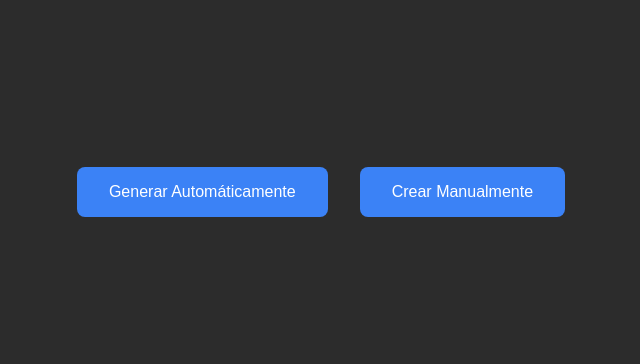
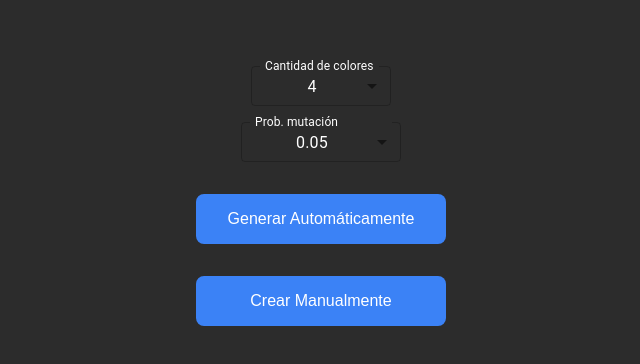
Before and after one commit to TonyBitArt/tarea-corta-grafos, a React (Vite) app: page / in a window 1280 px wide. Shown: the part 208-572 px from the top of the page, without its empty margins (319-959 px from the left). Built offline with nearby package versions, Linux system fonts and the light colour scheme.

Commit message:
- Coloreado de grafos - Historial de generaciones - Selector de parametros de colores y probabilidad de mutación

```diff
--- a/package.json
+++ b/package.json
@@ -12,6 +12,9 @@
     "deploy": "gh-pages -d dist"
   },
   "dependencies": {
+    "@emotion/react": "^11.14.0",
+    "@emotion/styled": "^11.14.1",
+    "@mui/material": "^9.0.0",
     "@xyflow/react": "^12.10.2",
     "react": "^19.2.5",
     "react-dom": "^19.2.5"
--- a/src/App.jsx
+++ b/src/App.jsx
@@ -2,6 +2,13 @@ import { useState } from 'react'
 import { AlgorithmGA } from './logic/AlgorithmGA'
 import { GraphBuilder } from './GUI/GraphBuilder'
 import { Representation } from './GUI/representation'
+
+// Colores
+const COLORS = ['#e6194b', '#3cb44b', '#ffe119', '#4363d8'];
+
+function getColorForGene(gene) {
+  return COLORS[gene - 1];
+}
 
 function App() {
   const [appState, setAppState] = useState('building'); // 'building' | 'visualizing'
@@ -10,9 +17,9 @@ function App() {
   const [edges, setEdges] = useState([]);
   const [coloringSolution, setColoringSolution] = useState(null);
 
-  const handleGraphReady = ({ graph: builtGraph, nodes: builtNodes, edges: builtEdges }) => {
+  const handleGraphReady = ({ graph: builtGraph, nodes: builtNodes, edges: builtEdges, colors: builtColors, mutationRate: builtMutationRate }) => {
     // Apply coloring algorithm
-    const algorithm = new AlgorithmGA(builtGraph, 4, 0.05);
+    const algorithm = new AlgorithmGA(builtGraph, builtColors, builtMutationRate);
     const result = algorithm.geneticAlgorithm();
 
     console.log("Matriz de adyacencia:", builtGraph.adjacencyMatrix);
@@ -40,15 +47,27 @@ function App() {
   }
 
   if (appState === 'visualizing' && graph) {
+    const coloredNodes = nodes.map((node, index) => {
+      const gene = coloringSolution?.bestSolution?.individual?.[index];
+
+      return {
+        ...node,
+        data: {
+          ...node.data,
+          fillColor: getColorForGene(gene),
+        },
+      };
+    });
+
     return (
       <div style={{ width: '100%', height: '100%', display: 'flex', flexDirection: 'column' }}>
-        <Representation graph={graph} nodes={nodes} edges={edges} isEditable={false} />
+        <Representation graph={graph} nodes={coloredNodes} edges={edges} isEditable={false} />
 
         <button
           onClick={handleBackToBuilder}
           style={{
             position: 'absolute',
-            bottom: '1rem',
+            top: '1rem',
             left: '1rem',
             padding: '0.5rem 1rem',
             backgroundColor: '#ef4444',
@@ -76,12 +95,20 @@ function App() {
           <h3>Solución de Coloreado</h3>
           {coloringSolution && (
             <>
-              <p>Colores usados: {coloringSolution.bestSolution.length}</p>
+              <p>Colores usados: {new Set(coloringSolution.bestSolution.individual).size}</p>
+              <p>Conflictos: {coloringSolution.bestSolution.conflicts}</p>
               <p>Generaciones: {coloringSolution.generations}</p>
               <details>
-                <summary>Ver detalles</summary>
+                <summary>Ver historial de generaciones</summary>
                 <pre style={{ fontSize: '0.8rem', overflow: 'auto', maxHeight: '200px' }}>
-                  {JSON.stringify(coloringSolution.bestSolution, null, 2)}
+                  {JSON.stringify(
+                    coloringSolution.history.map((entry, generation) => ({
+                      generation,
+                      conflicts: entry.conflicts
+                    })),
+                    null,
+                    2
+                  )}
                 </pre>
               </details>
             </>
--- a/src/GUI/GraphBuilder.jsx
+++ b/src/GUI/GraphBuilder.jsx
@@ -4,6 +4,13 @@ import { Graph } from '../logic/Graph';
 import { Representation } from './representation';
 import './css/gui.css';
 import { randint } from '../utils/helperFunctions';
+
+// Imports para el selector de colores y tasa de mutación
+import Box from '@mui/material/Box';
+import InputLabel from '@mui/material/InputLabel';
+import MenuItem from '@mui/material/MenuItem';
+import FormControl from '@mui/material/FormControl';
+import Select from '@mui/material/Select';
 
 const MIN_VERTEX_COUNT = 20;
 const MAX_VERTEX_COUNT = 50;
@@ -65,6 +72,8 @@ export function GraphBuilder({ onGraphReady }) {
   const [graph, setGraph] = useState(null);
   const [nodes, setNodes, onNodesChange] = useNodesState([]);
   const [edges, setEdges] = useEdgesState([]);
+  const [colorCount, setColorCount] = useState(4);
+  const [mutationRate, setMutationRate] = useState(0.05);
 
   const initializeGraph = (vertexCount, manual = false) => {
     const newGraph = new Graph(vertexCount);
@@ -123,7 +132,7 @@ export function GraphBuilder({ onGraphReady }) {
 
   const handleGraphFinalized = () => {
     if (graph) {
-      onGraphReady({ graph, nodes, edges });
+      onGraphReady({ graph, nodes, edges, colors: colorCount, mutationRate });
     }
   };
 
@@ -161,6 +170,39 @@ export function GraphBuilder({ onGraphReady }) {
       <div className='background'>
 
         <div style={{ display: 'flex', gap: '2rem' }}>
+
+          <Box sx={{ display: 'flex', gap: 2, alignItems: 'center', marginTop: '0.5rem' }}>
+            <FormControl size="small" sx={{ minWidth: 140}}>
+              <InputLabel id="color-count-label" sx={{color: 'white'}}>Cantidad de colores</InputLabel>
+              <Select
+                labelId="color-count-label"
+                value={colorCount}
+                label="Cantidad de colores"
+                onChange={(e) => setColorCount(Number(e.target.value))}
+                sx={{ textAlign: 'center', '& .MuiSelect-select': { display: 'flex', alignItems: 'center', justifyContent: 'center'}, color: 'white' }}
+              >
+                {[3,4].map((c) => (
+                  <MenuItem key={c} value={c} sx={{ textAlign: 'center' }}>{c}</MenuItem>
+                ))}
+              </Select>
+            </FormControl>
+
+            <FormControl size="small" sx={{ minWidth: 160 }}>
+              <InputLabel id="mutation-rate-label" sx={{color: 'white'}}>Prob. mutación</InputLabel>
+              <Select
+                labelId="mutation-rate-label"
+                value={mutationRate}
+                label="Probabilidad de mutación"
+                onChange={(e) => setMutationRate(Number(e.target.value))}
+                sx={{ textAlign: 'center', '& .MuiSelect-select': { display: 'flex', alignItems: 'center', justifyContent: 'center'}, color: 'white' }}
+              >
+                {[0.01, 0.05, 0.1].map((r) => (
+                  <MenuItem key={r} value={r} sx={{ textAlign: 'center' }}>{r}</MenuItem>
+                ))}
+              </Select>
+            </FormControl>
+          </Box>
+
           <button
             onClick={handleAutomatic}
             onMouseEnter={(e) => e.target.style.backgroundColor = '#2563eb'}
--- a/src/GUI/css/gui.css
+++ b/src/GUI/css/gui.css
@@ -21,6 +21,16 @@ body {
     align-items: center;
     display: flex;
 }
+
+.background div {
+    display: flex;
+    flex-direction: column;
+}
+
+.background div box formcontrol {
+    color: white;
+}
+
 
 .controlPanel {
     position: absolute;
--- a/src/GUI/geometry/circleNode.jsx
+++ b/src/GUI/geometry/circleNode.jsx
@@ -3,6 +3,8 @@ import { Handle, Position } from '@xyflow/react';
 
 const CircleNode = memo(({ data, isConnectable }) => {
   const [isHovered, setIsHovered] = useState(false);
+  const fillColor = data?.fillColor ?? '#fff';
+  const textColor = data?.textColor ?? '#111827';
 
   const handleStyle = {
     left: '50%',
@@ -25,13 +27,14 @@ const CircleNode = memo(({ data, isConnectable }) => {
         width: '60px',
         height: '60px',
         borderRadius: '50%',
-        background: '#fff',
+        background: fillColor,
         border: '2px solid #1a192b',
         display: 'flex',
         alignItems: 'center',
         justifyContent: 'center',
         fontSize: '30px',
         position: 'relative',
+        color: textColor,
       }}
       onMouseEnter={() => setIsHovered(true)}
       onMouseLeave={() => setIsHovered(false)}
--- a/src/GUI/representation.jsx
+++ b/src/GUI/representation.jsx
@@ -4,6 +4,7 @@ import CircleNode from './geometry/circleNode';
 
 const nodeTypes = { circle: CircleNode };
 
+// Funcion para representar el grafo usando React Flow
 export function Representation({
   nodes,
   edges,
```
Also changed, not shown: 1 other file (tests, documents, lock files or other folders).
